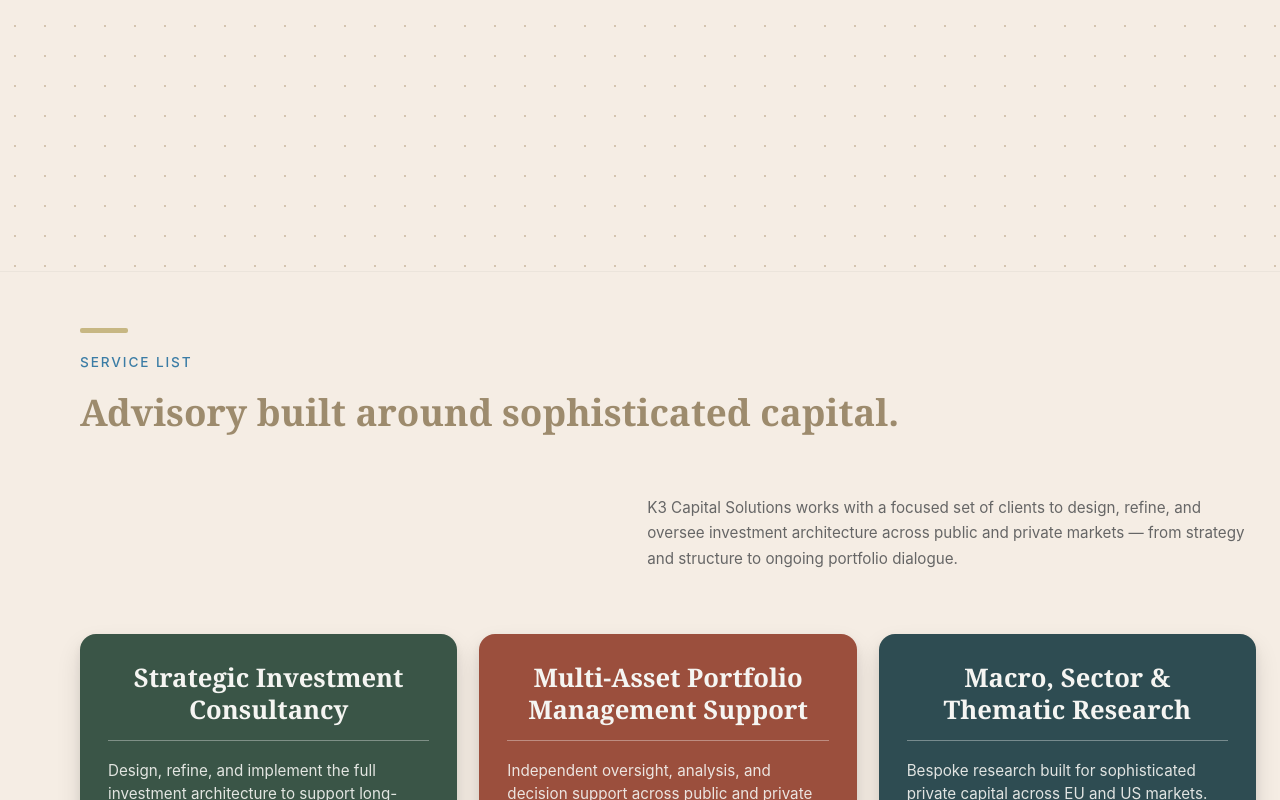
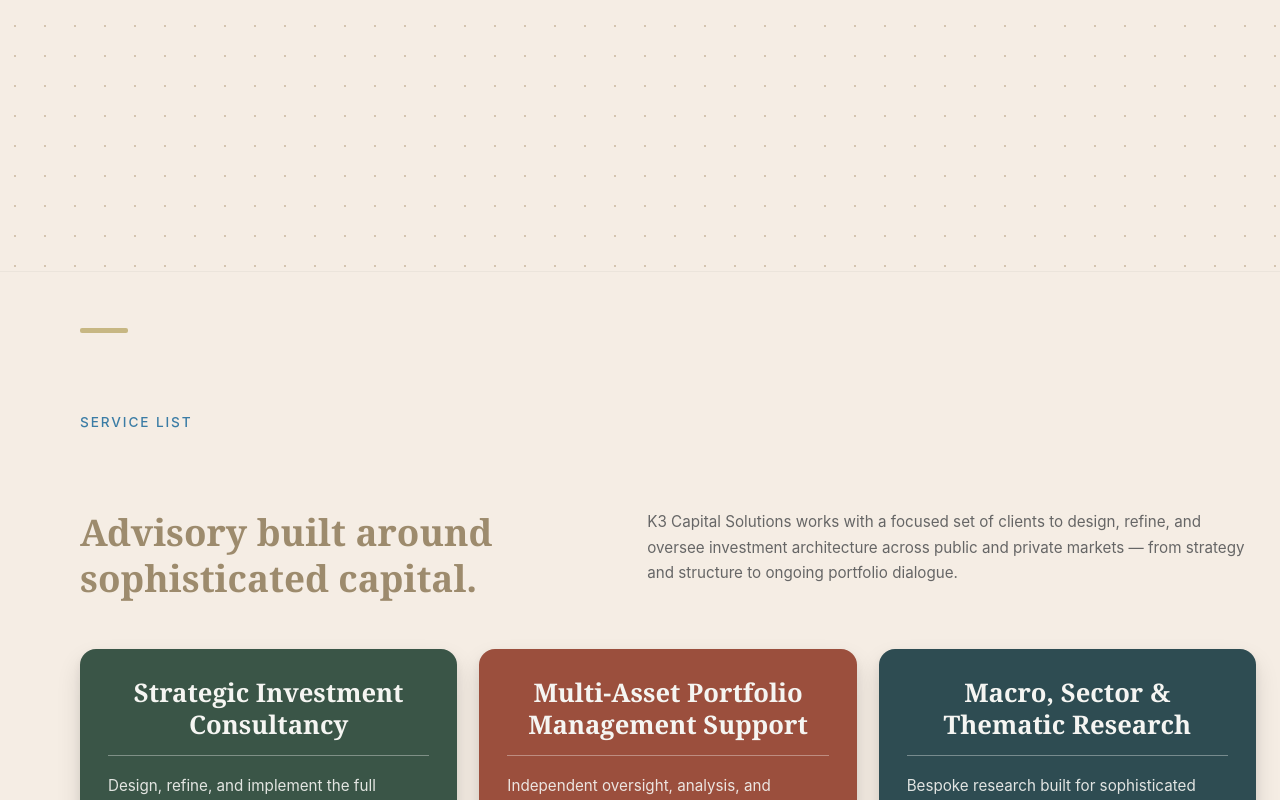
Before and after one commit to indarss/K3CapitalSolutions, a Next.js app: page / in a window 1280 px wide. Shown: the part 527-1327 px from the top of the page. Built offline with nearby package versions, Linux system fonts and the light colour scheme.

Commit message:
alignment
alignment

```diff
--- a/app/globals.css
+++ b/app/globals.css
@@ -696,24 +696,23 @@ section#about .profile-card:hover {
 }
 
 .services-header-left {
-  display: flex;
-  flex-direction: column;
-  gap: 0;
-  grid-column: 1 / -1;
-  margin-bottom: 32px;
+  display: contents;
 }
 
 .services-header-left .hero-eyebrow {
   color: #3a7ca5;
-  margin-bottom: 16px;
+  grid-column: 1 / -1;
+  order: -2;
+}
+
+.services-header-left .highlight-bar {
+  grid-column: 1 / -1;
+  order: -3;
 }
 
 .services-header-right {
   display: flex;
   align-items: flex-start;
-  flex-direction: column;
-  grid-column: 2;
-  margin-top: -32px;
 }
 
 .services-header .highlight-bar {
```
